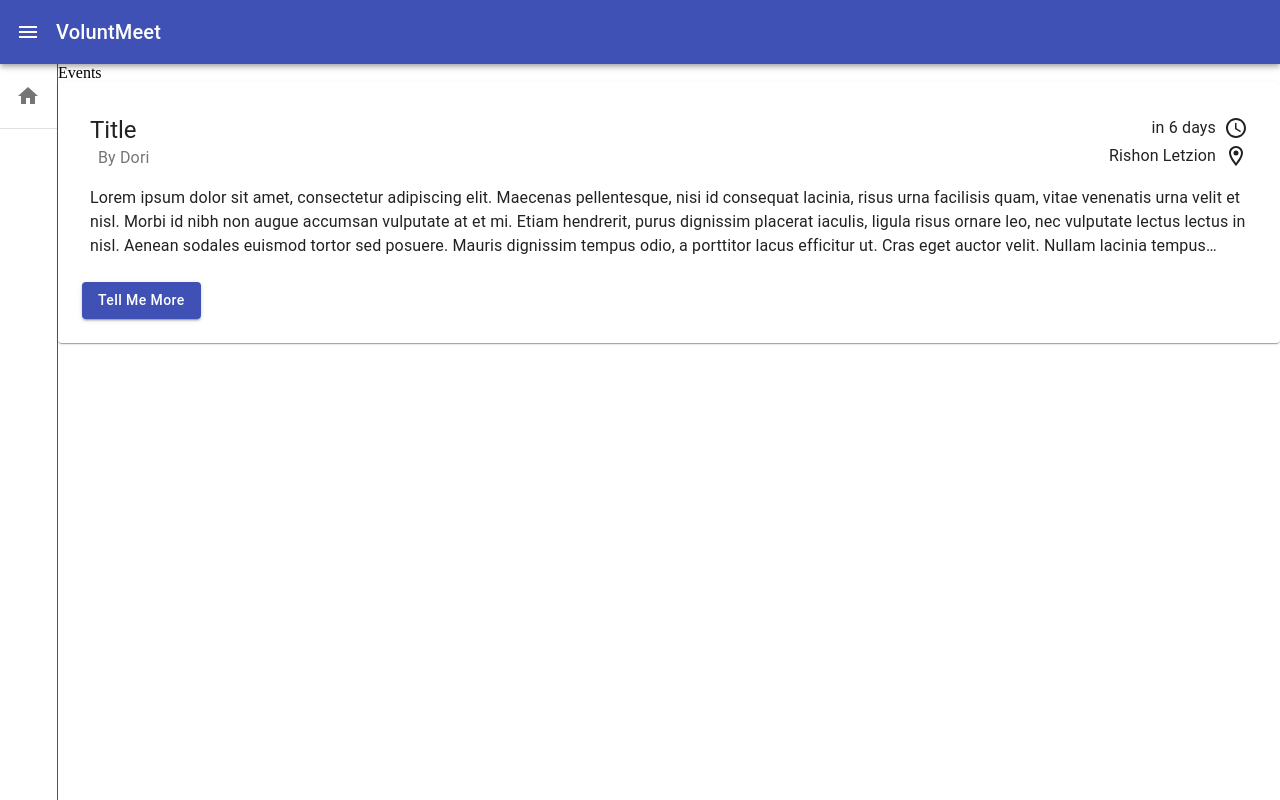
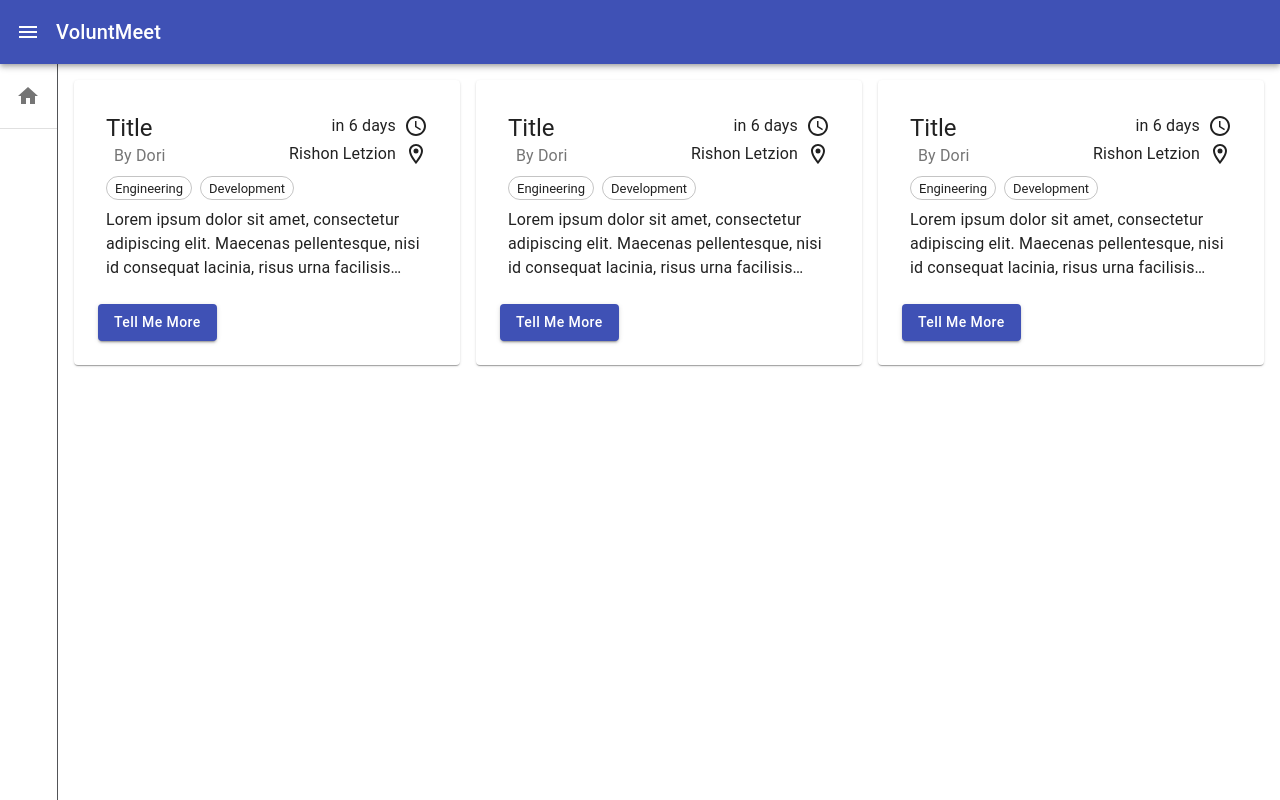
Before and after one commit to ShenhavMeshulam/VoluntMeet, a React app in the folder client/: page /events in a window 1280 px wide. Built offline with nearby package versions, Linux system fonts and the light colour scheme.

Commit message:
feat(EventPreview): add support for tags on events

```diff
--- a/client/src/app/components/Pages/EventPage/EventPreview.js
+++ b/client/src/app/components/Pages/EventPage/EventPreview.js
@@ -1,7 +1,7 @@
 import React from 'react';
 import clsx from 'clsx';
 import {formatDistance} from 'date-fns';
-import {Box, Button, Card, CardActions, CardContent, Typography, makeStyles} from '@material-ui/core';
+import {Box, Button, Card, CardActions, CardContent, Typography, makeStyles, Chip, Grid} from '@material-ui/core';
 import LocationOnIcon from '@material-ui/icons/LocationOnOutlined';
 import WatchLaterIcon from '@material-ui/icons/WatchLaterOutlined';
 
@@ -9,12 +9,12 @@ const useStyles = makeStyles(theme => ({
   root: {
     padding: theme.spacing(2)
   },
-  header: {
-    paddingBottom: theme.spacing(2)
-  },
   headerDetails: {
     marginLeft: theme.spacing(1),
     color: theme.palette.text.secondary
+  },
+  tags: {
+    padding: `${theme.spacing(1)}px 0`
   },
   icon: {
     paddingLeft: theme.spacing(1)
@@ -37,7 +37,7 @@ export const EventPreview = ({event = {}, className}) => {
   return (
     <Card className={clsx([classes.root, className])}>
       <CardContent>
-        <Box display="flex" flexDirection="row" justifyContent="space-between" className={classes.header}>
+        <Box display="flex" flexDirection="row" justifyContent="space-between">
           <Box>
             <Typography variant="h5">
               {event.title}
@@ -67,6 +67,15 @@ export const EventPreview = ({event = {}, className}) => {
             }
           </Box>
         </Box>
+        <Grid container spacing={1} className={classes.tags}>
+          {
+            event.tags.map(tag => (
+              <Grid item>
+                <Chip label={tag} variant="outlined" size="small" />
+              </Grid>
+            ))
+          }
+        </Grid>
         <Typography variant="body1" className={classes.description}>
           {event.description}
         </Typography>
--- a/client/src/app/components/Pages/EventPage/index.js
+++ b/client/src/app/components/Pages/EventPage/index.js
@@ -1,23 +1,53 @@
 import React from 'react';
+import {Grid, makeStyles} from '@material-ui/core';
 
 import {EventPreview} from './EventPreview';
 
+const useStyles = makeStyles(theme => ({
+  eventList: {
+    padding: theme.spacing(2)
+  }
+}));
+
 export const EventPage = () => {
+  const classes = useStyles();
+
   const events = [
     {
       title: 'Title',
       author: 'Dori',
       description: 'Lorem ipsum dolor sit amet, consectetur adipiscing elit. Maecenas pellentesque, nisi id consequat lacinia, risus urna facilisis quam, vitae venenatis urna velit et nisl. Morbi id nibh non augue accumsan vulputate at et mi. Etiam hendrerit, purus dignissim placerat iaculis, ligula risus ornare leo, nec vulputate lectus lectus in nisl. Aenean sodales euismod tortor sed posuere. Mauris dignissim tempus odio, a porttitor lacus efficitur ut. Cras eget auctor velit. Nullam lacinia tempus scelerisque. Donec efficitur odio a felis convallis, lacinia pretium erat molestie. Sed convallis eros a lorem eleifend, eget gravida felis porttitor. Morbi efficitur rutrum turpis.',
       location: 'Rishon Letzion',
-      date: new Date('16:00 11/10/2020')
+      date: new Date('16:00 11/10/2020'),
+      tags: ['Engineering', 'Development']
+    },
+    {
+      title: 'Title',
+      author: 'Dori',
+      description: 'Lorem ipsum dolor sit amet, consectetur adipiscing elit. Maecenas pellentesque, nisi id consequat lacinia, risus urna facilisis quam, vitae venenatis urna velit et nisl. Morbi id nibh non augue accumsan vulputate at et mi. Etiam hendrerit, purus dignissim placerat iaculis, ligula risus ornare leo, nec vulputate lectus lectus in nisl. Aenean sodales euismod tortor sed posuere. Mauris dignissim tempus odio, a porttitor lacus efficitur ut. Cras eget auctor velit. Nullam lacinia tempus scelerisque. Donec efficitur odio a felis convallis, lacinia pretium erat molestie. Sed convallis eros a lorem eleifend, eget gravida felis porttitor. Morbi efficitur rutrum turpis.',
+      location: 'Rishon Letzion',
+      date: new Date('16:00 11/10/2020'),
+      tags: ['Engineering', 'Development']
+    },
+    {
+      title: 'Title',
+      author: 'Dori',
+      description: 'Lorem ipsum dolor sit amet, consectetur adipiscing elit. Maecenas pellentesque, nisi id consequat lacinia, risus urna facilisis quam, vitae venenatis urna velit et nisl. Morbi id nibh non augue accumsan vulputate at et mi. Etiam hendrerit, purus dignissim placerat iaculis, ligula risus ornare leo, nec vulputate lectus lectus in nisl. Aenean sodales euismod tortor sed posuere. Mauris dignissim tempus odio, a porttitor lacus efficitur ut. Cras eget auctor velit. Nullam lacinia tempus scelerisque. Donec efficitur odio a felis convallis, lacinia pretium erat molestie. Sed convallis eros a lorem eleifend, eget gravida felis porttitor. Morbi efficitur rutrum turpis.',
+      location: 'Rishon Letzion',
+      date: new Date('16:00 11/10/2020'),
+      tags: ['Engineering', 'Development']
     }
   ];
 
   return (
     <div>
-      Events
-
-      {events.map((event, index) => <EventPreview key={index} event={event} />)}
+      <Grid container spacing={2} className={classes.eventList}>
+        {events.map((event, index) => (
+          <Grid item xs={12} md={6} lg={4}>
+            <EventPreview key={index} event={event} />
+          </Grid>
+        ))}
+      </Grid>
     </div>
   )
 };
```
